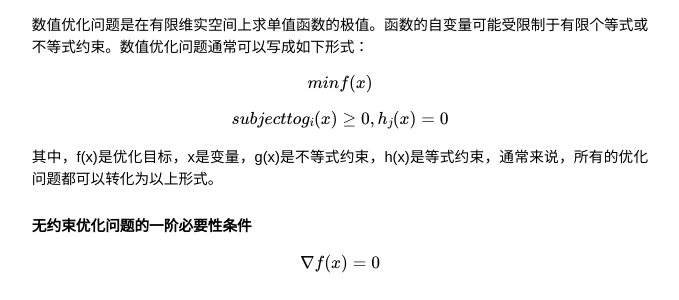
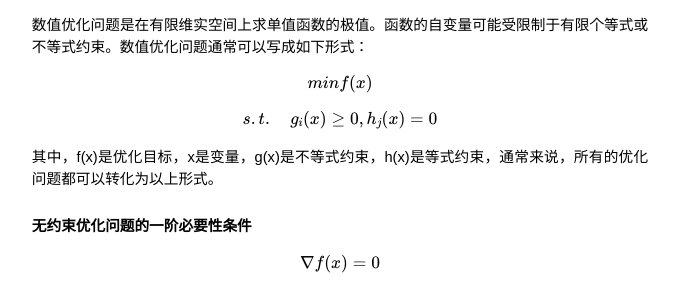
Before and after one commit to SimpleJian/blog, a Jekyll site: the page built from _posts/2014-07-05-kkt.md, in a window 1280 px wide. Shown: the part 175-475 px from the top of the page, without its empty margins (300-979 px from the left). Built offline with Jekyll 4.4.1, drawn with Linux system fonts in a browser that asks for light colours; formulas are drawn with MathJax 3.

Commit message:
another push

```diff
--- a/_posts/2014-07-05-kkt.md
+++ b/_posts/2014-07-05-kkt.md
@@ -12,7 +12,7 @@ tags: Numerical Optimization, Nonlinear Optimization, KKT
 
 $$min f(x)$$
 
-$$subject to g_i(x)\geq0, h_j(x)=0$$
+$$s.t. \quad g_i(x)\geq0, h_j(x)=0$$
 
 其中，f(x)是优化目标，x是变量，g(x)是不等式约束，h(x)是等式约束，通常来说，所有的优化问题都可以转化为以上形式。
 
```
Also changed, not shown: 1 other file.
